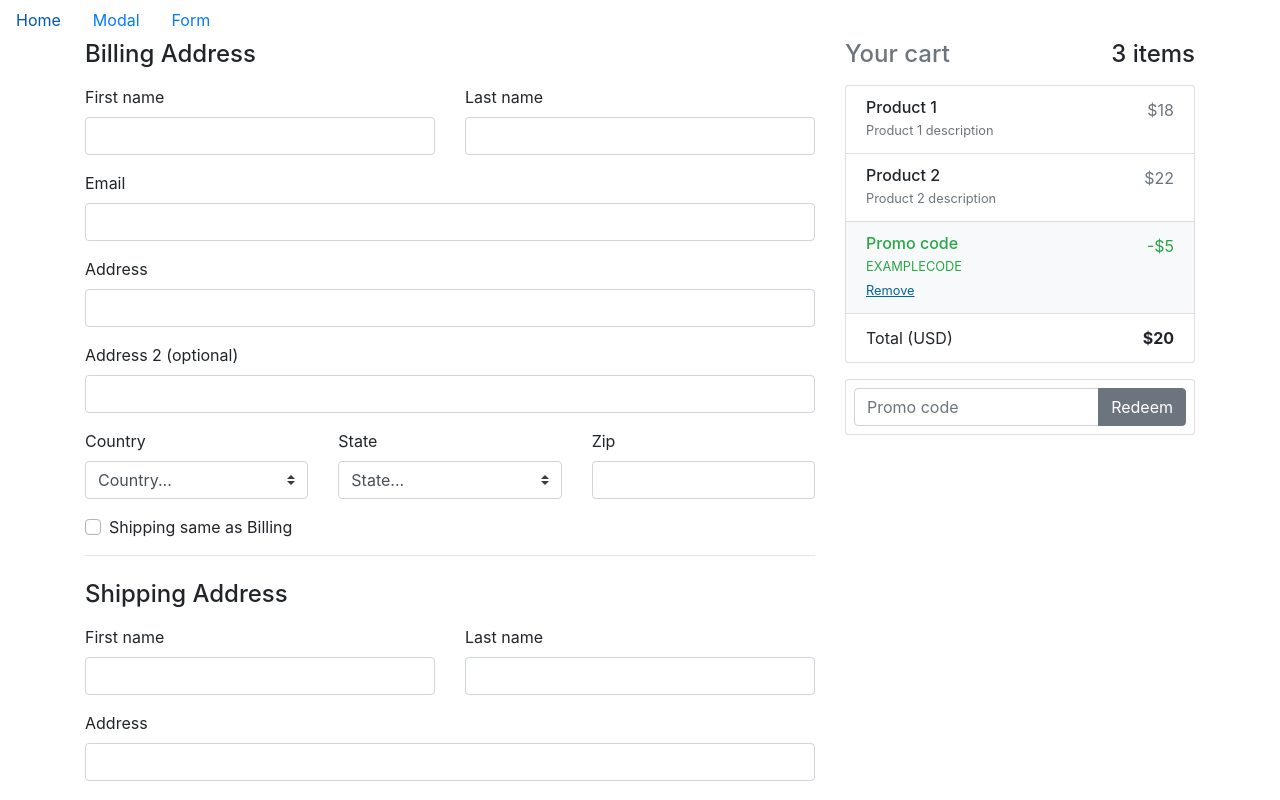
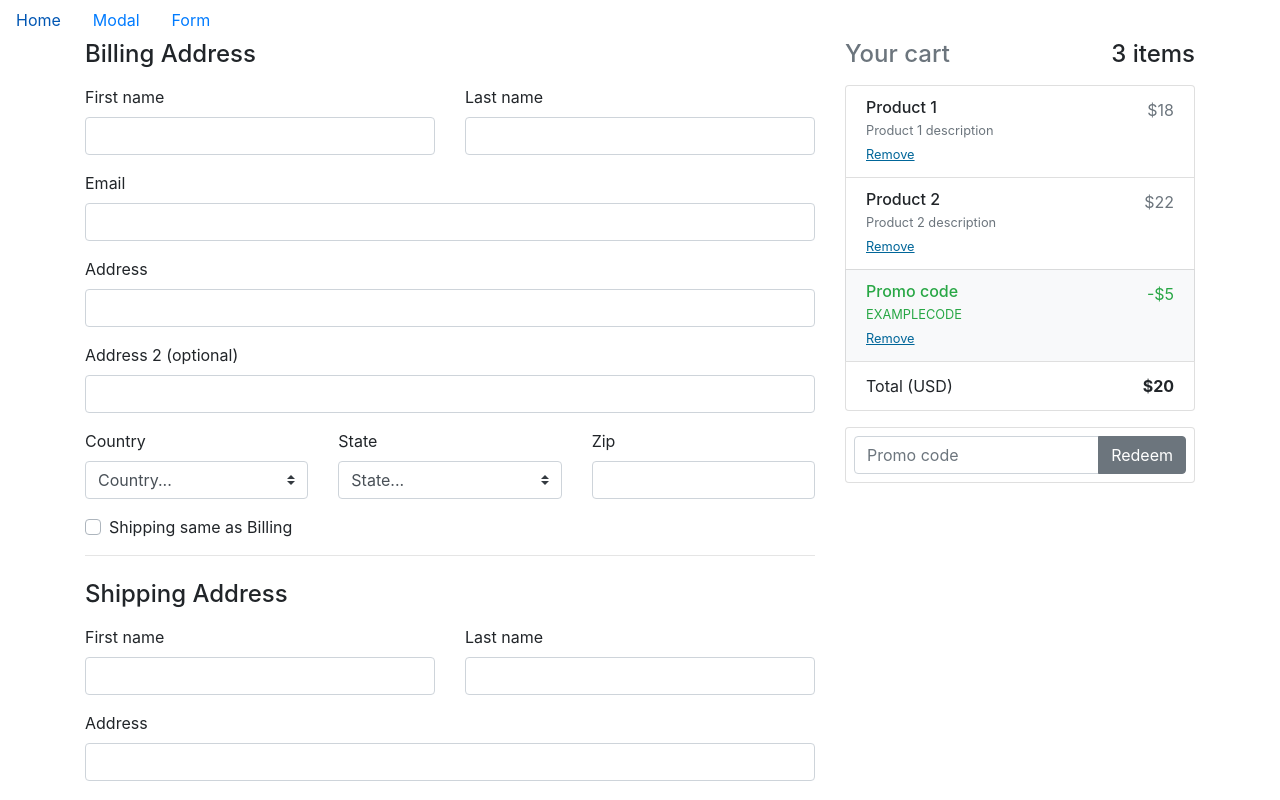
Before and after one commit to pferlito/react-examples, a React (Create React App) app: page /form in a window 1280 px wide. Shown: the top 800 px of the page. Built offline with nearby package versions, Linux system fonts and the light colour scheme; the HTML template or start-up script is replaced by a standard one.

Commit message:
Work on cart, code factoring.

```diff
--- a/src/components/Cart.js
+++ b/src/components/Cart.js
@@ -1,16 +1,21 @@
-import React, {useState} from "react";
+import React, {useState, useEffect} from "react";
 import Col from "react-bootstrap/Col";
-import {PromoDisplay,PromoForm} from "./Promo";
+import {PromoDisplay, PromoForm} from "./Promo";
 
 function LineItem({item}) {
   return (
     <li
-      className="list-group-item d-flex justify-content-between lh-condensed">
+      className="list-group-item lh-condensed">
+      <div className="wrap d-flex justify-content-between">
+        <div className="item-wrap">
+          <h6 className="my-0">{item.name}</h6>
+          <small className="text-muted">{item.description}</small>
+        </div>
+        <span className="text-muted">${item.price}</span>
+      </div>
       <div>
-        <h6 className="my-0">{item.name}</h6>
-        <small className="text-muted">{item.description}</small>
+        <small><button className="link-button">Remove</button></small>
       </div>
-      <span className="text-muted">${item.price}</span>
     </li>
   );
 }
@@ -20,6 +25,7 @@ function Cart() {
     codename: 'EXAMPLECODE',
     value: 5
   });
+
   const [cart, setCart] = useState([
     {
       name: 'Product 1',
@@ -31,12 +37,8 @@ function Cart() {
       description: 'Product 2 description',
       price: 22
     },]);
-  let index = 0;
 
-  function handleRemovePromo() {
-    setPromo(false);
-  }
-
+  let total = useEffect(() => {},[cart]);
   return (
     <Col md={{span: 4, order: 2}}>
       <h4 className="d-flex justify-content-between align-items-center mb-3">
@@ -47,16 +49,13 @@ function Cart() {
         {cart.map((item, index) => {
           return <LineItem key={index} item={item}/>
         })}
-        {promo && <PromoDisplay
-          promo={promo}
-          remove={handleRemovePromo}
-        />}
+        <PromoDisplay promo={promo} setPromo={setPromo}/>
         <li className="list-group-item d-flex justify-content-between">
           <span>Total (USD)</span>
           <strong>$20</strong>
         </li>
       </ul>
-      <PromoForm />
+      <PromoForm promo={promo} setPromo={setPromo}/>
     </Col>
   );
 }
--- a/src/components/Promo.js
+++ b/src/components/Promo.js
@@ -1,8 +1,13 @@
-import React from "react";
+import React, {useState} from "react";
 
-function PromoDisplay({promo, remove}) {
-  return (
-    <li className="list-group-item bg-light">
+
+function PromoDisplay({promo, setPromo}) {
+
+  function handleRemovePromo() {
+    setPromo(false);
+  }
+
+  return (promo && <li className="list-group-item bg-light">
     <div className="d-flex justify-content-between">
       <div className="text-success">
         <h6 className="my-0">Promo code</h6>
@@ -12,18 +17,25 @@ function PromoDisplay({promo, remove}) {
     </div>
     <div>
       <small>
-          <button className="link-button" onClick={remove}>Remove</button>
+        <button className="link-button" onClick={handleRemovePromo}>Remove</button>
       </small>
     </div>
-    </li>
-  );
+  </li>);
 }
 
-function PromoForm() {
+function PromoForm({promo, setPromo}) {
+  function handleSubmit(e) {
+    e.preventDefault();
+    setPromo({
+      codename: e.target[0].value,
+      value: 5
+    });
+  }
+
   return (
-    <form className="card p-2">
+    <form onSubmit={handleSubmit} className="card p-2">
       <div className="input-group">
-        <input type="text" className="form-control" placeholder="Promo code"/>
+        <input type="text" className="form-control" placeholder="Promo code" />
         <div className="input-group-append">
           <button type="submit" className="btn btn-secondary">Redeem
           </button>
--- a/src/routes/FormPage.js
+++ b/src/routes/FormPage.js
@@ -223,7 +223,7 @@ function FormPage() {
               />}
             </form>
           </Col>
-          <Cart state={state}/>
+          <Cart/>
         </Row>
         <Row>{JSON.stringify(state, null, 2)}</Row>
       </Container>
```
Lines whose indentation alone changed are shown as unchanged.
